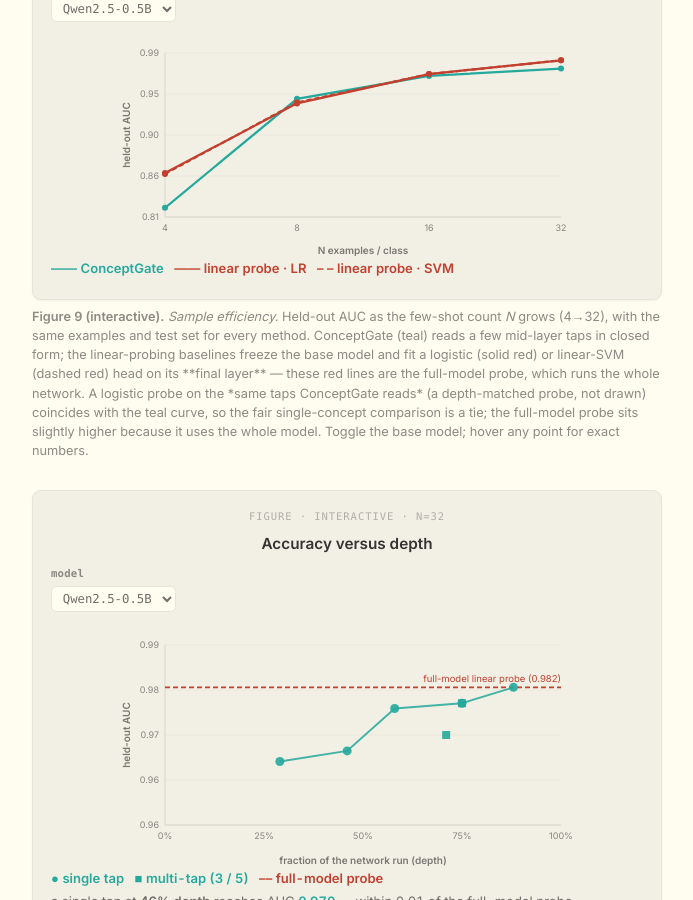
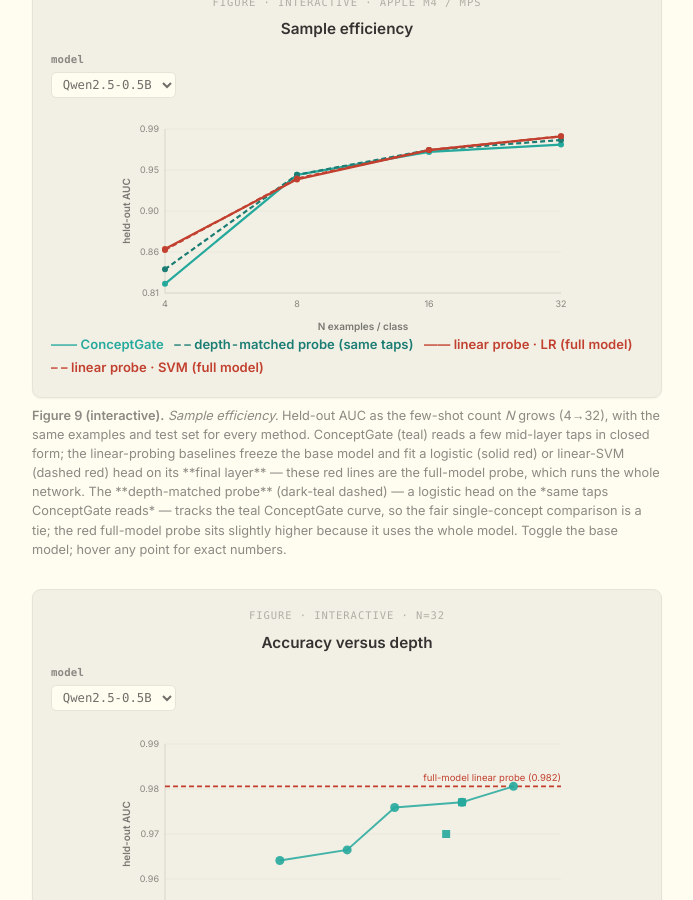
Before and after one commit to NISH1001/NISH1001.github.io, a Jekyll site: the page built from _posts/research/2026-08-29-conceptgate.markdown, in a window 1280 px wide and 900 px high, scrolled down 29924 px. Shown: the whole window, without its empty margins (293-986 px from the left). Built offline with Jekyll 4.4.1, drawn with Linux system fonts in a browser that asks for light colours; some of the changed lines change nothing that is shown; some of the changed text lies outside the part shown.

Commit message:
Fix figure bugs (Fig 3, 4, 9) + table label
- Fig 4: recall/FPR are over the 8+8 held-out examples (strip dots), the probe table is a separate illustrative set incl. borderline cases -- label both so they no longer read as contradictory
- Fig 3: slider step 0.05 snapped 1.62/2.04/0.64 to 1.60/2.05/0.65; step 0.01 shows the actual d' values
- Fig 9: draw the depth-matched probe (dark-teal dashed) it names as the fair comparator -- tracks the CG curve; relabel red lines 'full model'
- 4.8.1 table: drop the '@40%' tap-position label that clashed with the figure's blocks-run depth

```diff
--- a/_posts/research/2026-08-29-conceptgate.markdown
+++ b/_posts/research/2026-08-29-conceptgate.markdown
@@ -1127,9 +1127,10 @@
 count <em>N</em> grows (4→32), with the same examples and test set for every method. ConceptGate (teal)
 reads a few mid-layer taps in closed form; the linear-probing baselines freeze the base model and fit a
 logistic (solid red) or linear-SVM (dashed red) head on its **final layer** — these red lines are the
-full-model probe, which runs the whole network. A logistic probe on the *same taps ConceptGate reads* (a
-depth-matched probe, not drawn) coincides with the teal curve, so the fair single-concept comparison is a
-tie; the full-model probe sits slightly higher because it uses the whole model. Toggle
+full-model probe, which runs the whole network. The **depth-matched probe** (dark-teal dashed) — a
+logistic head on the *same taps ConceptGate reads* — tracks the teal ConceptGate curve, so the fair
+single-concept comparison is a tie; the red full-model probe sits slightly higher because it uses the
+whole model. Toggle
 the base model; hover any point for exact numbers.</figcaption>
 </figure>
 
@@ -1169,8 +1170,8 @@
 
 | Qwen2.5-0.5B (494M) · N=32 | AUC | forward ms | weights |
 |---|---|---|---|
-| ConceptGate — logistic, 1 tap @40% | 0.970 | 43 | 61% |
-| depth-matched probe, 1 tap @40% | 0.970 | 43 | 61% |
+| ConceptGate — logistic, 1 tap (early) | 0.970 | 43 | 61% |
+| depth-matched probe, 1 tap (early) | 0.970 | 43 | 61% |
 | ConceptGate — logistic, 3 taps | 0.973 | 68 | 79% |
 | depth-matched probe, 3 taps | 0.978 | 68 | 79% |
 | ConceptGate — diff-of-means, 3 taps | 0.927 | 68 | 79% |
@@ -1178,8 +1179,8 @@
 
 | gemma-2-2b (2.66B) · N=32 | AUC | forward ms | weights |
 |---|---|---|---|
-| ConceptGate — logistic, 1 tap @40% | 0.974 | 188 | 55% |
-| depth-matched probe, 1 tap @40% | 0.974 | 188 | 55% |
+| ConceptGate — logistic, 1 tap (early) | 0.974 | 188 | 55% |
+| depth-matched probe, 1 tap (early) | 0.974 | 188 | 55% |
 | ConceptGate — logistic, 3 taps | 0.979 | 342 | 76% |
 | depth-matched probe, 3 taps | 0.978 | 342 | 76% |
 | ConceptGate — diff-of-means, 3 taps | 0.958 | 342 | 76% |
@@ -1667,7 +1668,7 @@
     +'<div class="cg-ctrls">'
     +[0,1,2].map(function(i){return '<div class="cg-ctrl"><label>layer '+(i+1)
         +' d′ <span class="cg-val" id="cgdf-v'+i+'"></span></label>'
-        +'<input type="range" id="cgdf-s'+i+'" min="0" max="3" step="0.05" value="'+d[i]+'"></div>';}).join('')
+        +'<input type="range" id="cgdf-s'+i+'" min="0" max="3" step="0.01" value="'+d[i]+'"></div>';}).join('')
     +'</div><svg id="cgdf-svg" viewBox="0 0 460 150" style="width:100%;max-width:460px"></svg>'
     +'<div class="cg-readout" id="cgdf-out"></div>';
   var labs=["ℓ1","ℓ2","ℓ3","fused"];
@@ -1731,7 +1732,8 @@
     var rec=D.pos_llr.filter(function(x){return x>t;}).length/D.pos_llr.length*100;
     var fpr=D.neg_llr.filter(function(x){return x>t;}).length/D.neg_llr.length*100;
     cgEl("cgd-metrics").innerHTML='recall <b style="color:'+CG_RED+'">'+rec.toFixed(0)+'%</b> &nbsp;·&nbsp; '
-      +'false-positive rate <b style="color:'+CG_BLUE+'">'+fpr.toFixed(0)+'%</b>';
+      +'false-positive rate <b style="color:'+CG_BLUE+'">'+fpr.toFixed(0)+'%</b>'
+      +' <span style="opacity:.6;font-size:.8rem">on the '+D.pos_llr.length+' jailbreak / '+D.neg_llr.length+' benign held-out examples (dots)</span>';
     // strip plot
     var svg='<line x1="30" y1="30" x2="445" y2="30" stroke="'+CG_GRID+'"/>';
     svg+='<text x="30" y="50" font-size="9" fill="currentColor" opacity="0.82">≤'+TMIN+'</text>';
@@ -1751,7 +1753,7 @@
       return '<div class="cg-probe">'+mark+' '+badge+'<span class="t">'+cgEsc(p.text)+'</span>'
         +'<span class="cg-mono" style="opacity:.7">'+p.llr.toFixed(1)+'</span> <span style="font-size:.78rem">'+tag+'</span></div>';
     }).join('');
-    cgEl("cgd-probes").innerHTML=rows;
+    cgEl("cgd-probes").innerHTML='<div style="font-size:.78rem;opacity:.65;margin-bottom:.3rem">A separate set of ten illustrative probes (some deliberately borderline); ✓/✗ marks each example at the current τ, not the rate above:</div>'+rows;
   }
   cgEl("cgd-t").addEventListener("input",draw); draw();
 }
@@ -1957,7 +1959,7 @@
 // ===================== widget 6: accuracy vs compute frontier (baked from scripts/eval_detection.py) =====================
 var CGEFF={
  "Qwen2.5-0.5B":{
-   N:{Ns:[4,8,16,32],cg:[0.821,0.940,0.965,0.973],lr:[0.859,0.935,0.967,0.982],svm:[0.858,0.936,0.967,0.982],
+   N:{Ns:[4,8,16,32],cg:[0.821,0.940,0.965,0.973],tap:[0.837,0.940,0.967,0.978],lr:[0.859,0.935,0.967,0.982],svm:[0.858,0.936,0.967,0.982],
       cgfwd:67.1,lrfwd:96.1},
    depth:{probe:0.982,pts:[
      {lab:"1 tap @25%",d:0.29,w:0.49,auc:0.968},{lab:"1 tap @40%",d:0.46,w:0.61,auc:0.970},
@@ -1967,7 +1969,7 @@
    cost:[{name:"ConceptGate (1 tap)",color:CG_BLUE,fwd:43.6,w:0.61,params:896},
          {name:"linear probe",color:CG_RED,fwd:96.1,w:1.0,params:896}]},
  "gemma-2-2b":{
-   N:{Ns:[4,8,16,32],cg:[0.881,0.939,0.971,0.979],lr:[0.853,0.936,0.975,0.987],svm:[0.849,0.937,0.978,0.989],
+   N:{Ns:[4,8,16,32],cg:[0.881,0.939,0.971,0.979],tap:[0.895,0.943,0.971,0.978],lr:[0.853,0.936,0.975,0.987],svm:[0.849,0.937,0.978,0.989],
       cgfwd:391.7,lrfwd:546.9},
    depth:{probe:0.987,pts:[
      {lab:"1 tap @25%",d:0.27,w:0.43,auc:0.948},{lab:"1 tap @40%",d:0.42,w:0.55,auc:0.974},
@@ -1987,7 +1989,7 @@
     +'<svg id="cgen-svg" viewBox="0 0 460 220" style="width:100%;max-width:460px"></svg><div class="cg-readout" id="cgen-out"></div>';
   function draw(){
     var D=CGEFF[cgEl("cgen-model").value].N, Ns=D.Ns;
-    var S=[{n:"ConceptGate",c:CG_BLUE,dash:0,v:D.cg},{n:"linear probe · LR",c:CG_RED,dash:0,v:D.lr},{n:"linear probe · SVM",c:CG_RED,dash:1,v:D.svm}];
+    var S=[{n:"ConceptGate",c:CG_BLUE,dash:0,v:D.cg},{n:"depth-matched probe (same taps)",c:"#1c7d74",dash:1,v:D.tap},{n:"linear probe · LR (full model)",c:CG_RED,dash:0,v:D.lr},{n:"linear probe · SVM (full model)",c:CG_RED,dash:1,v:D.svm}];
     var W=460,H=220,L=48,R=16,T=16,B=40,pw=W-L-R,ph=H-T-B;
     function X(i){return L+i/(Ns.length-1)*pw;}
     var all=[].concat(D.cg,D.lr,D.svm),lo=Math.min.apply(null,all)-0.01,hi=Math.max.apply(null,all)+0.008;
```
